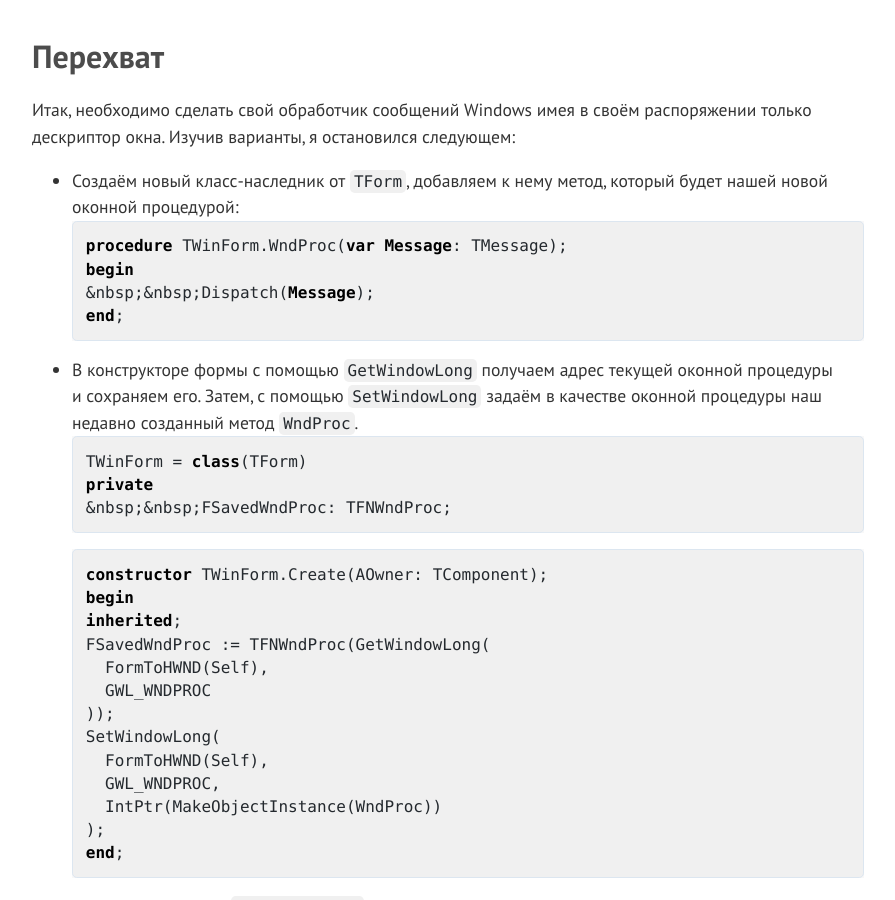
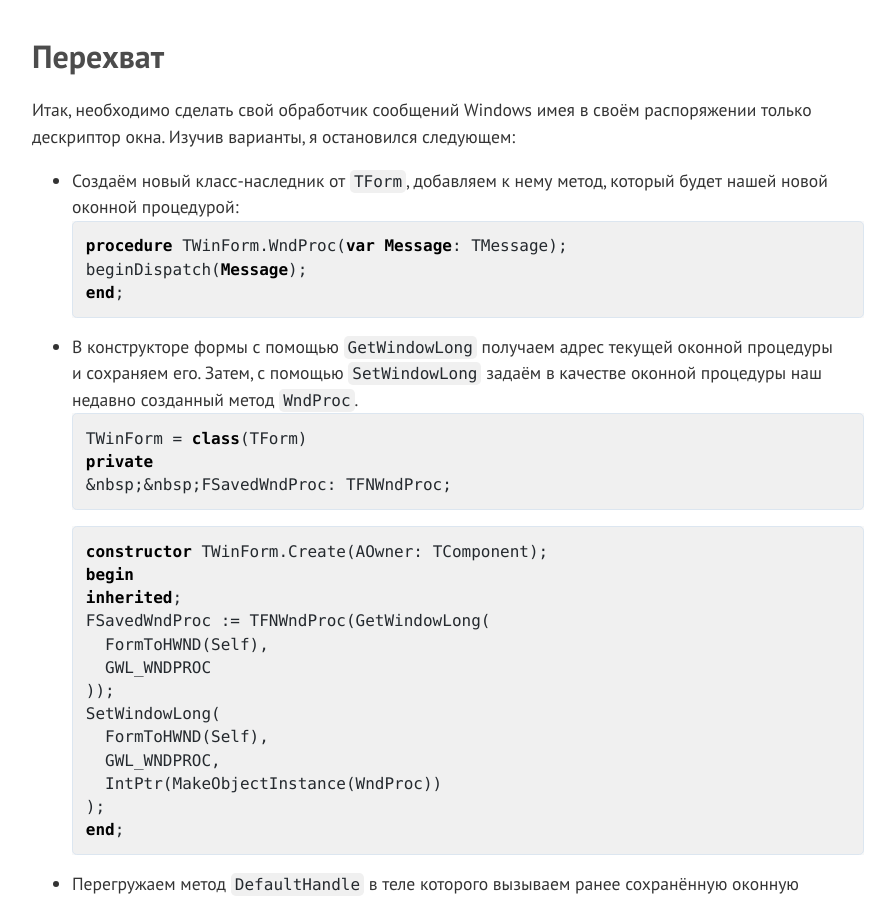
Before and after one commit to dmitryilyn/dmitryilyn.github.io, a Jekyll site: the page built from index.md, in a window 1280 px wide and 900 px high, scrolled down 1402 px. Shown: the whole window, without its empty margins (192-1087 px from the left). Built offline with Jekyll 4.4.1, drawn with Linux system fonts in a browser that asks for light colours; our own code applies the rules of GitHub Pages for plain Markdown files; the repository's description, which GitHub fills in, is left out.

Commit message:
test 12.4

````diff
--- a/index.md
+++ b/index.md
@@ -24,8 +24,7 @@
 * Создаём новый класс-наследник от&nbsp;`TForm`, добавляем к&nbsp;нему метод, который будет нашей новой оконной процедурой:
 ```pascal
 procedure TWinForm.WndProc(var Message: TMessage);
-begin
-&nbsp;&nbsp;Dispatch(Message);
+beginDispatch(Message);
 end;
 ```
 * В&nbsp;конструкторе формы с&nbsp;помощью `GetWindowLong` получаем адрес текущей оконной процедуры и&nbsp;сохраняем его. Затем, с&nbsp;помощью `SetWindowLong` задаём в&nbsp;качестве оконной процедуры наш недавно созданный метод `WndProc`.
````
